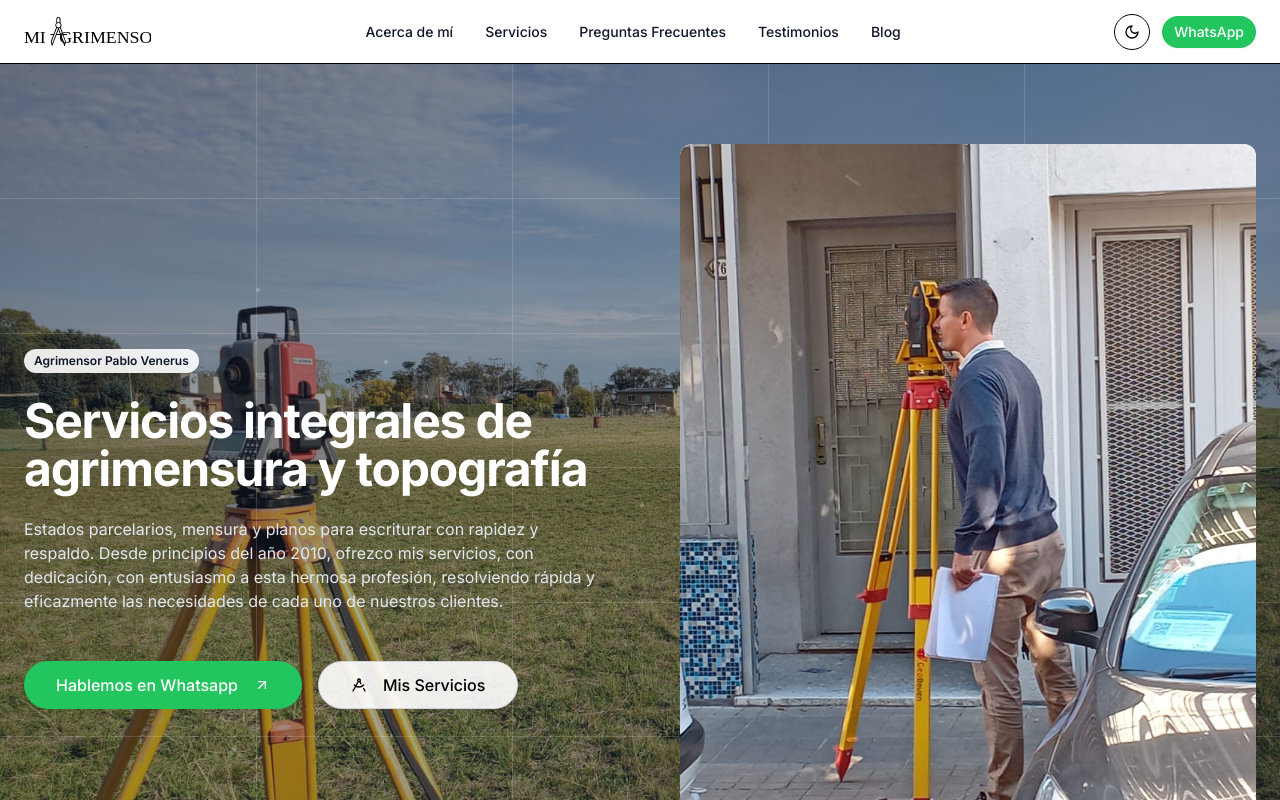
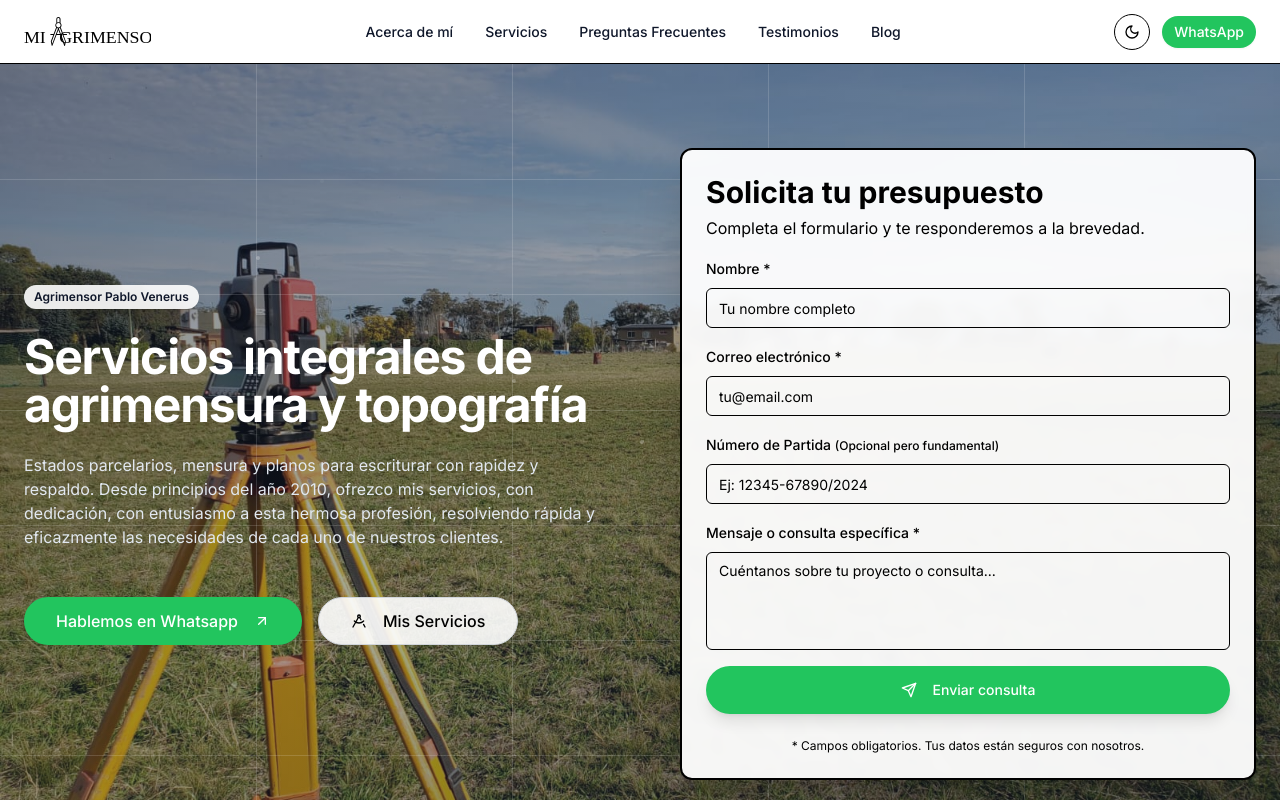
Before and after one commit to santullidev/miagrimensor-landing-page, a Next.js app: page / in a window 1280 px wide. Shown: the top 800 px of the page. Built offline with nearby package versions, Linux system fonts and the light colour scheme.

Commit message:
Replace hero image carousel with contact form - Remove image carousel from hero section - Add contact form with required fields: Name, Email, Message - Add optional Partida Number field - Implement form submission handling with success feedback

```diff
--- a/components/hero.tsx
+++ b/components/hero.tsx
@@ -2,57 +2,61 @@
 
 import { Badge } from "@/components/ui/badge";
 import { Button } from "@/components/ui/button";
-import { ArrowUpRight, DraftingCompass } from "lucide-react";
-
+import { Input } from "@/components/ui/input";
+import { Label } from "@/components/ui/label";
+import { Textarea } from "@/components/ui/textarea";
+import { Card, CardContent, CardHeader } from "@/components/ui/card";
+import { ArrowUpRight, DraftingCompass, Send, CheckCircle } from "lucide-react";
 
 import { HeroBackground } from "./animate-ui/backgrounds/hero-background";
-import { useState, useEffect } from "react";
-
-// Imágenes del carrusel del hero (Pablo trabajando)
-const heroImages = [
-  {
-    src: "/hero/pablo-trabajando-1.jpeg",
-    alt: "Pablo trabajando en agrimensura - Estados Parcelarios",
-    title: "Estados Parcelarios"
-  },
-  {
-    src: "/hero/pablo-trabajando-2.jpg",
-    alt: "Pablo trabajando en agrimensura - Planos de Mensura",
-    title: "Planos de Mensura"
-  },
-  {
-    src: "/hero/pablo-trabajando-3.jpg",
-    alt: "Pablo trabajando en agrimensura - Subdivisiones",
-    title: "Subdivisiones"
-  },
-  {
-    src: "/hero/pablo-trabajando-4.jpeg",
-    alt: "Pablo trabajando en agrimensura - Declaraciones Juradas",
-    title: "Declaraciones Juradas"
-  },
-  {
-    src: "/hero/pablo-trabajando-5.jpeg",
-    alt: "Pablo trabajando en agrimensura - Urbanizaciones",
-    title: "Urbanizaciones"
-  },
-  {
-    src: "/hero/pablo-trabajando-6.jpeg",
-    alt: "Pablo trabajando en agrimensura - Amojonamientos",
-    title: "Amojonamientos"
-  }
-];
+import { useState } from "react";
 
 const Hero = () => {
-  const [currentImageIndex, setCurrentImageIndex] = useState(0);
+  const [formData, setFormData] = useState({
+    nombre: "",
+    email: "",
+    mensaje: "",
+    numeroPartida: ""
+  });
+  const [isSubmitting, setIsSubmitting] = useState(false);
+  const [submitSuccess, setSubmitSuccess] = useState(false);
 
-  // Auto-play del carrusel
-  useEffect(() => {
-    const interval = setInterval(() => {
-      setCurrentImageIndex((prev) => (prev + 1) % heroImages.length);
-    }, 4000); // Cambia imagen cada 4 segundos
+  const handleInputChange = (e: React.ChangeEvent<HTMLInputElement | HTMLTextAreaElement>) => {
+    const { name, value } = e.target;
+    setFormData(prev => ({
+      ...prev,
+      [name]: value
+    }));
+  };
 
-    return () => clearInterval(interval);
-  }, []);
+  const handleSubmit = async (e: React.FormEvent) => {
+    e.preventDefault();
+    setIsSubmitting(true);
+
+    // Simulación de envío de email (aquí puedes integrar con tu servicio de email)
+    try {
+      // Simular delay de envío
+      await new Promise(resolve => setTimeout(resolve, 2000));
+
+      // Aquí iría la lógica real de envío de email
+      console.log("Datos del formulario:", formData);
+
+      setSubmitSuccess(true);
+      setFormData({
+        nombre: "",
+        email: "",
+        mensaje: "",
+        numeroPartida: ""
+      });
+
+      // Resetear mensaje de éxito después de 5 segundos
+      setTimeout(() => setSubmitSuccess(false), 5000);
+    } catch (error) {
+      console.error("Error al enviar el formulario:", error);
+    } finally {
+      setIsSubmitting(false);
+    }
+  };
 
 
 
@@ -66,8 +70,8 @@ const Hero = () => {
 
       {/* Contenido principal */}
       <div className="relative z-50 w-full flex items-center justify-center min-h-[calc(100vh-4rem)]">
-        <div className="max-w-7xl w-full flex flex-col lg:flex-row mx-auto items-center justify-between gap-y-14 gap-x-10 px-4 sm:px-6 py-12 lg:py-8 xl:py-12 overflow-hidden">
-          <div className="max-w-xl w-full">
+        <div className="max-w-7xl w-full flex flex-col lg:flex-row mx-auto items-center justify-between gap-y-8 lg:gap-y-14 gap-x-10 px-4 sm:px-6 py-8 lg:py-12 overflow-hidden">
+          <div className="max-w-xl w-full lg:order-1">
             <Badge className="rounded-full py-1 border-none bg-white/90 text-slate-900 hover:bg-white shadow-lg backdrop-blur-sm">
               Agrimensor Pablo Venerus
             </Badge>
@@ -78,7 +82,7 @@ const Hero = () => {
               Estados parcelarios, mensura y planos para escriturar con rapidez y respaldo.
               Desde principios del año 2010,  ofrezco mis servicios, con dedicación, con entusiasmo a esta hermosa profesión, resolviendo rápida y eficazmente las necesidades de cada uno de nuestros clientes.
             </p>
-            <div className="mt-12 flex flex-col sm:flex-row items-center gap-4 w-full">
+            <div className="mt-8 lg:mt-12 flex flex-col sm:flex-row items-center gap-4 w-full">
               <Button
                 size="lg"
                 className="w-full sm:w-auto rounded-full text-base bg-green-500 hover:bg-green-600 text-white shadow-lg min-w-0"
@@ -101,37 +105,119 @@ const Hero = () => {
             </div>
           </div>
 
-          {/* Carrusel de imágenes */}
-          <div className="relative lg:max-w-lg xl:max-w-xl w-full bg-gray-100 rounded-xl aspect-[3/4] overflow-hidden">
-            {/* Imagen actual */}
-            <img
-              src={heroImages[currentImageIndex].src}
-              alt={heroImages[currentImageIndex].alt}
-              className="object-cover object-top rounded-xl transition-opacity duration-500 w-full h-full"
-            />
+          {/* Formulario de contacto */}
+          <div className="relative lg:max-w-lg xl:max-w-xl w-full lg:order-2">
+            <Card className="border-2 bg-white/95 dark:bg-slate-900/95 backdrop-blur-sm shadow-2xl">
+              <CardHeader className="pb-4 px-4 sm:px-6 pt-6">
+                <h2 className="text-xl sm:text-2xl lg:text-3xl font-bold text-foreground">
+                  Solicita tu presupuesto
+                </h2>
+                <p className="text-sm sm:text-base text-muted-foreground mt-2">
+                  Completa el formulario y te responderemos a la brevedad.
+                </p>
+              </CardHeader>
+              <CardContent className="px-4 sm:px-6 pb-6">
+                {submitSuccess ? (
+                  <div className="text-center py-8">
+                    <CheckCircle className="text-green-500 mx-auto mb-4" size={48} />
+                    <h4 className="text-xl font-bold text-green-600 dark:text-green-400 mb-2">
+                      ¡Mensaje enviado exitosamente!
+                    </h4>
+                    <p className="text-muted-foreground">
+                      Gracias por contactarnos. Te responderemos en breve.
+                    </p>
+                  </div>
+                ) : (
+                  <form onSubmit={handleSubmit} className="space-y-4">
+                    <div className="space-y-2">
+                      <Label htmlFor="nombre" className="text-foreground">
+                        Nombre *
+                      </Label>
+                      <Input
+                        id="nombre"
+                        name="nombre"
+                        type="text"
+                        required
+                        value={formData.nombre}
+                        onChange={handleInputChange}
+                        placeholder="Tu nombre completo"
+                        className="bg-background"
+                      />
+                    </div>
 
+                    <div className="space-y-2">
+                      <Label htmlFor="email" className="text-foreground">
+                        Correo electrónico *
+                      </Label>
+                      <Input
+                        id="email"
+                        name="email"
+                        type="email"
+                        required
+                        value={formData.email}
+                        onChange={handleInputChange}
+                        placeholder="tu@email.com"
+                        className="bg-background"
+                      />
+                    </div>
 
+                    <div className="space-y-2">
+                      <Label htmlFor="numeroPartida" className="text-foreground">
+                        Número de Partida <span className="text-xs text-muted-foreground">(Opcional pero fundamental)</span>
+                      </Label>
+                      <Input
+                        id="numeroPartida"
+                        name="numeroPartida"
+                        type="text"
+                        value={formData.numeroPartida}
+                        onChange={handleInputChange}
+                        placeholder="Ej: 12345-67890/2024"
+                        className="bg-background"
+                      />
+                    </div>
 
-            {/* Overlay con título */}
-            <div className="absolute bottom-0 left-0 right-0 bg-gradient-to-t from-black/70 to-transparent p-4 z-10">
-              <p className="text-white text-sm font-medium break-words">
-                {heroImages[currentImageIndex].title}
-              </p>
-            </div>
+                    <div className="space-y-2">
+                      <Label htmlFor="mensaje" className="text-foreground">
+                        Mensaje o consulta específica *
+                      </Label>
+                      <Textarea
+                        id="mensaje"
+                        name="mensaje"
+                        required
+                        value={formData.mensaje}
+                        onChange={handleInputChange}
+                        placeholder="Cuéntanos sobre tu proyecto o consulta..."
+                        rows={4}
+                        className="bg-background resize-none"
+                      />
+                    </div>
 
-            {/* Indicadores */}
-            <div className="absolute bottom-12 left-1/2 -translate-x-1/2 flex gap-2">
-              {heroImages.map((_, index) => (
-                <button
-                  key={index}
-                  onClick={() => setCurrentImageIndex(index)}
-                  className={`w-2 h-2 rounded-full transition-colors duration-200 ${
-                    index === currentImageIndex ? 'bg-white' : 'bg-white/50'
-                  }`}
-                  aria-label={`Ir a imagen ${index + 1}`}
-                />
-              ))}
-            </div>
+                    <Button
+                      type="submit"
+                      className="w-full bg-green-500 hover:bg-green-600 text-white shadow-lg"
+                      size="lg"
+                      disabled={isSubmitting}
+                    >
+                      {isSubmitting ? (
+                        <>
+                          <div className="animate-spin rounded-full h-4 w-4 border-b-2 border-white mr-2" />
+                          Enviando...
+                        </>
+                      ) : (
+                        <>
+                          <Send size={16} className="mr-2" />
+                          Enviar consulta
+                        </>
+                      )}
+                    </Button>
+
+                    <p className="text-xs text-muted-foreground text-center pt-2">
+                      * Campos obligatorios. Tus datos están seguros con nosotros.
+                    </p>
+                  </form>
+                )}
+              </CardContent>
+            </Card>
           </div>
         </div>
       </div>
```
